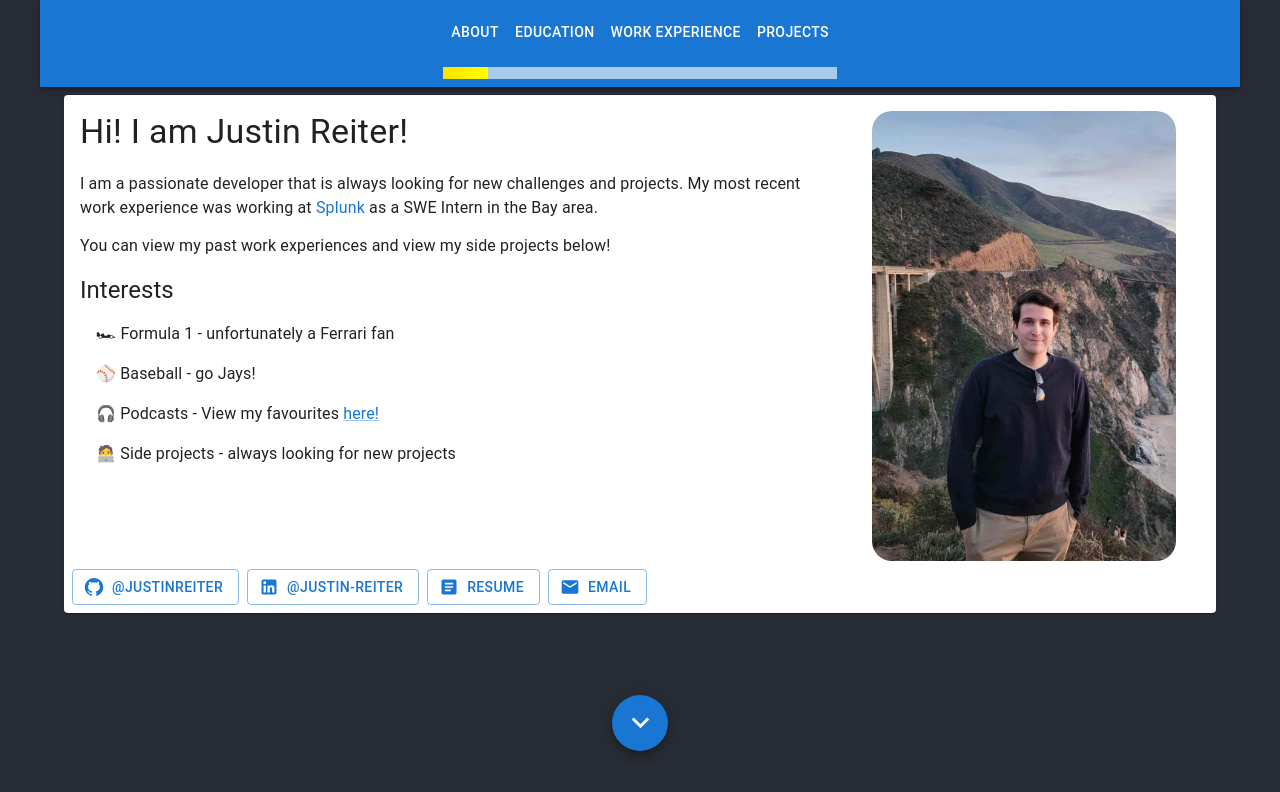
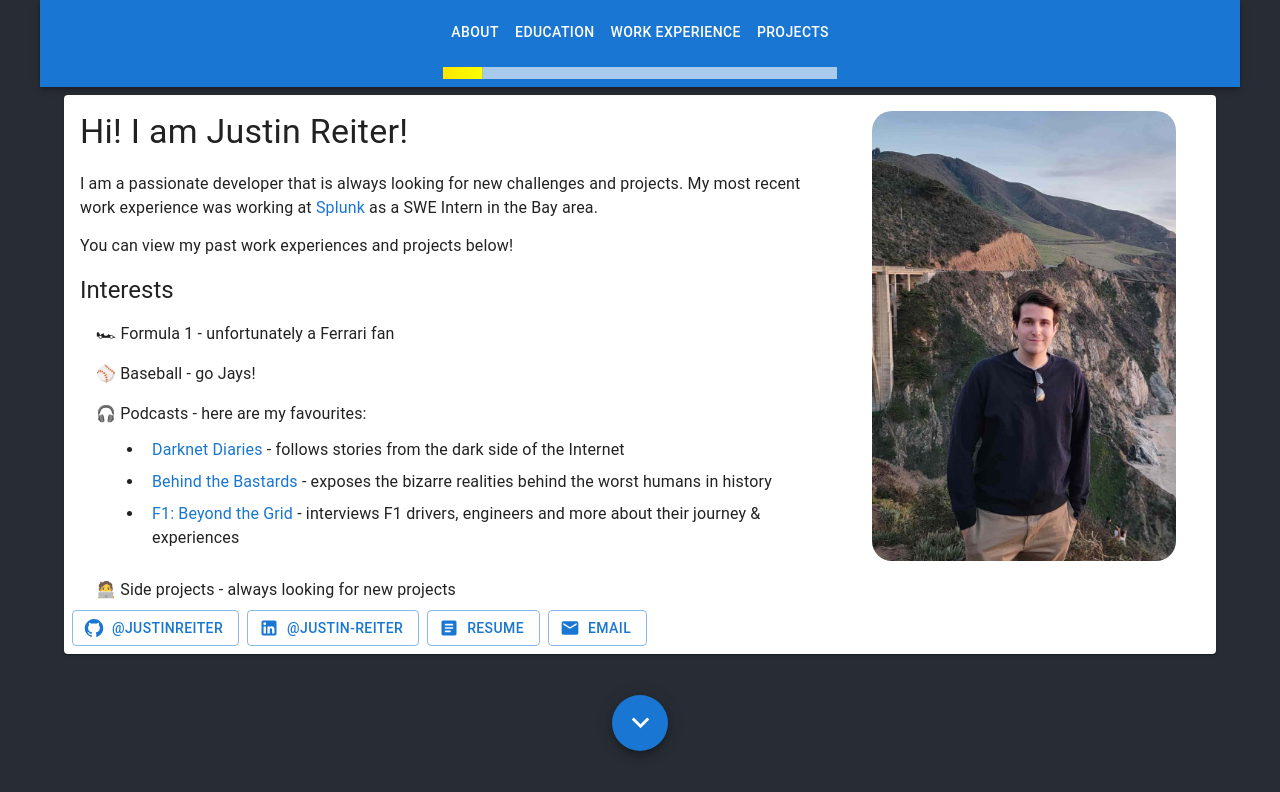
Before and after one commit to JustinReiter/JustinReiter.github.io, a React (Create React App) app: page / in a window 1280 px wide. Shown: the part 90-882 px from the top of the page. Built offline with nearby package versions, Linux system fonts and the light colour scheme.

Commit message:
Add tracking for section position

```diff
--- a/src/views/components/header.tsx
+++ b/src/views/components/header.tsx
@@ -1,4 +1,4 @@
-import { useEffect, useState } from 'react';
+import { useState } from 'react';
 import {
   AppBar,
   Button,
@@ -44,19 +44,23 @@ const useStyles = makeStyles({
   }
 });
 
-const Header = () => {
+interface HeaderProps {
+  focusedDiv: string;
+}
+
+const Header = ({focusedDiv}: HeaderProps) => {
   const [anchorElNav, setAnchorElNav] = useState<null | HTMLElement>(null);
-  const [progress, setProgress] = useState<number>(0);
 
   const classes = useStyles();
 
-  useEffect(() => {
-    const timer = setInterval(() => {
-      setProgress((progress) => progress == 100 ? 0 : progress+1)
-    }, 500);
-
-    return () => clearInterval(timer);
-  }, []);
+  let progressPercent = 10;
+  if (focusedDiv == "education") {
+    progressPercent = 35;
+  } else if (focusedDiv == "work_experience") {
+    progressPercent = 60;
+  } else if (focusedDiv == "projects") {
+    progressPercent = 100;
+  }
 
 
   return (
@@ -124,7 +128,7 @@ const Header = () => {
             ))}
             </Box>
             <Grid md item width="100%">
-              <LinearProgress className={classes.root} sx={{height: 12, mb: 1}} variant="determinate" value={progress}/>
+              <LinearProgress className={classes.root} sx={{height: 12, mb: 1}} variant="determinate" value={progressPercent}/>
             </Grid>
           </div>
         </Toolbar>
--- a/src/views/education/index.tsx
+++ b/src/views/education/index.tsx
@@ -8,7 +8,11 @@ import {
 import { COURSES } from '../../data';
 import SnapScrollContainer from '../components/SnapScrollContainer';
 
-const Home = () => {
+interface EducationProps {
+  setFocusedDiv: React.Dispatch<React.SetStateAction<string>>;
+}
+
+const Education = ({setFocusedDiv}: EducationProps) => {
   return (
     <SnapScrollContainer style={{}} id="education" nextId="experience">
       <div>
@@ -46,4 +50,4 @@ const Home = () => {
   )
 };
 
-export default Home;
+export default Education;
--- a/src/views/experience/index.tsx
+++ b/src/views/experience/index.tsx
@@ -4,12 +4,9 @@ import {
   Chip,
   Grid,
   Link,
-  List,
-  ListItem,
   Typography,
 } from '@mui/material';
 
-import ListItemText from '@mui/material/ListItemText';
 
 import { Experience } from '../../types';
 import { experiences } from '../../data';
@@ -51,9 +48,11 @@ const renderExperience = (experience: Experience, index: number) => {
   );
 };
 
+interface WorkExperienceProps {
+  setFocusedDiv: React.Dispatch<React.SetStateAction<string>>;
+}
 
-const WorkExperience = () => {
-
+const WorkExperience = ({setFocusedDiv}: WorkExperienceProps) => {
   return (
     <SnapScrollContainer style={{}} id="experience" nextId="projects">
       <Grid container xs={12} spacing={2} alignContent="start">
--- a/src/views/home/index.tsx
+++ b/src/views/home/index.tsx
@@ -3,12 +3,10 @@ import {
   Card,
   CardActions,
   CardContent,
-  Chip,
   Grid,
   Link,
   List,
   ListItem,
-  Popover,
   Typography,
 } from "@mui/material";
 
@@ -17,37 +15,17 @@ import LinkedInIcon from "@mui/icons-material/LinkedIn";
 import ArticleIcon from "@mui/icons-material/Article";
 import EmailIcon from "@mui/icons-material/Email";
 import jr from "../../assets/JustinReiter_BigSur_cropped-min.jpg";
-import { FC, ReactNode, useEffect, useState } from "react";
+import { useEffect, useState } from "react";
 import SnapScrollContainer from "../components/SnapScrollContainer";
-
-const skills = [
-  "JavaScript",
-  "Python",
-  "C++",
-  "TypeScript",
-  "SQL",
-  "NoSQL",
-  "GCP",
-  "AWS",
-  "Git",
-  "Bash",
-];
-
-const frameworks = ["React", "Redux", "Django", "Backbone"];
-
-interface StrongProps {
-  children: ReactNode;
-}
-
-const Strong: FC<StrongProps> = ({ children }) => (
-  <span style={{ fontWeight: "bold" }}>{children}</span>
-);
 
 const TITLE_TEXT = "Hi! I am Justin Reiter!";
 
-const Home = () => {
+interface HomeProps {
+  setFocusedDiv: React.Dispatch<React.SetStateAction<string>>;
+}
+
+const Home = ({setFocusedDiv}: HomeProps) => {
   const [titleText, setTitleText] = useState<string>("Hi!");
-  const [podcastPopoverOpen, setPodcastPopoverOpen] = useState<boolean>(false);
   const [cursor, setCursor] = useState<string>("|");
   let initialDelay = 0;
 
@@ -120,7 +98,7 @@ const Home = () => {
                 component="div"
                 sx={{ pt: 1 }}
               >
-                You can view my past work experiences and view my side projects below!
+                You can view my past work experiences and projects below!
               </Typography>
               <Typography variant="h5" component="div" sx={{ mt: 2 }}>
                 Interests
@@ -132,11 +110,7 @@ const Home = () => {
                   </ListItem>
                   <ListItem>⚾️ Baseball - go Jays!</ListItem>
                   <ListItem sx={{ display: "block"}}>
-                    🎧 Podcasts - View my favourites&nbsp;
-                    <Link href="#" onClick={() => setPodcastPopoverOpen(!podcastPopoverOpen)}>
-                      here!
-                    </Link>
-                    { podcastPopoverOpen && (
+                    🎧 Podcasts - here are my favourites:
                     <List sx={{ml:6, listStyleType: 'disc'}} dense={true}>
                       <ListItem sx={{display: 'list-item', pl: 1}}>
                         <Link
@@ -166,11 +140,9 @@ const Home = () => {
                           underline="none"
                         >
                           F1: Beyond the Grid
-                          </Link>
+                        </Link> - interviews F1 drivers, engineers and more about their journey & experiences
                       </ListItem>
                     </List>
-
-                      )}
                   </ListItem>
                   <ListItem sx={{ display: "block"}}>
                     🧑‍💻 Side projects - always looking for new projects
--- a/src/views/homepage/index.tsx
+++ b/src/views/homepage/index.tsx
@@ -1,20 +1,41 @@
+import { RefObject, useEffect, useMemo, useState } from "react";
 import Header from "../components/header";
 import Education from "../education";
 import WorkExperience from "../experience";
 import Home from "../home";
 import Projects from "../projects";
 
+function useOnScreen(ref: RefObject<HTMLElement>) {
+
+  const [isIntersecting, setIntersecting] = useState(false)
+
+  const observer = useMemo(() => new IntersectionObserver(
+    ([entry]) => setIntersecting(entry.isIntersecting)
+  ), [ref])
+
+
+  useEffect(() => {
+    if (ref.current){
+      observer.observe(ref.current)
+    }
+
+    return () => observer.disconnect()
+  }, [])
+
+  return isIntersecting
+}
 
 const HomePage = () => {
+  const [focusedDiv, setFocusedDiv] = useState<string>('');
 
 
   return (
     <>
-      <Header />
-      <Home />
-      <Education />
-      <WorkExperience />
-      <Projects />
+      <Header focusedDiv={focusedDiv} />
+      <Home setFocusedDiv={setFocusedDiv} />
+      <Education setFocusedDiv={setFocusedDiv} />
+      <WorkExperience setFocusedDiv={setFocusedDiv} />
+      <Projects setFocusedDiv={setFocusedDiv} />
     </>
   );
 };
--- a/src/views/projects/index.tsx
+++ b/src/views/projects/index.tsx
@@ -93,8 +93,11 @@ const renderProject = (project: Project, index: number) => {
   );
 };
 
+interface ProjectsProps {
+  setFocusedDiv: React.Dispatch<React.SetStateAction<string>>;
+}
 
-const Projects = () => {
+const Projects = ({setFocusedDiv}: ProjectsProps) => {
   return (
     <SnapScrollContainer style={{}} id="projects">
       <Grid container xs={12} spacing={2}  alignContent="start">
```
Lines whose indentation alone changed are shown as unchanged.
